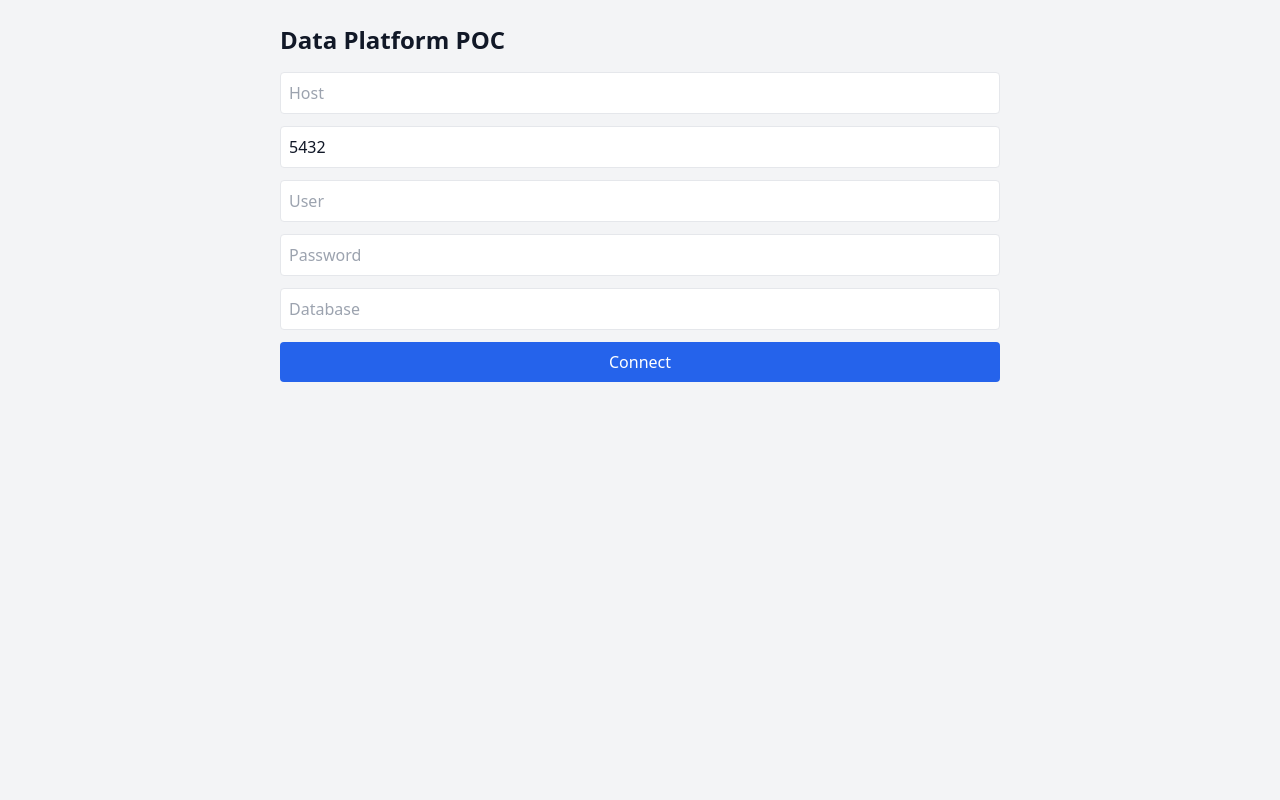
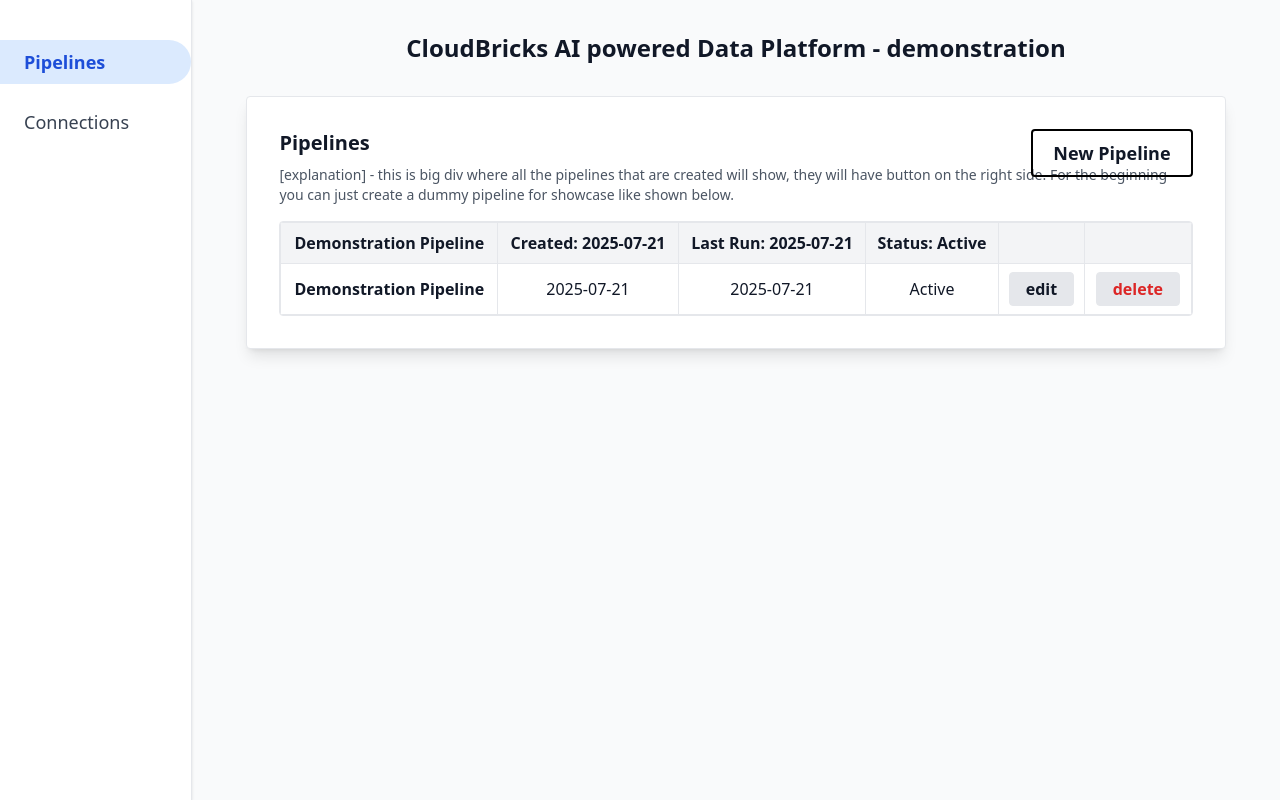
Before and after one commit to krebrovic/Data-platform-POC, a React (Vite) app in the folder frontend/: page / in a window 1280 px wide. Built offline with nearby package versions, Linux system fonts and the light colour scheme.

Commit message:
adding layout

```diff
--- a/frontend/src/App.jsx
+++ b/frontend/src/App.jsx
@@ -1,148 +1,87 @@
-import { useState } from 'react';
-import axios from 'axios';
+import { useState } from "react";
 
 function App() {
-  const [form, setForm] = useState({
-    host: '',
-    port: 5432,
-    user: '',
-    password: '',
-    database: ''
-  });
-  const [tables, setTables] = useState([]);
-  const [selectedTable, setSelectedTable] = useState(null);
-  const [preview, setPreview] = useState(null);
-  const [loading, setLoading] = useState(false);
-  const [error, setError] = useState('');
-
-  const handleChange = (e) => {
-    setForm({ ...form, [e.target.name]: e.target.value });
-  };
-
-  const handleSubmit = async () => {
-    setError('');
-    setLoading(true);
-    try {
-      const res = await axios.post(
-        `${import.meta.env.VITE_API_URL}/connect-db/`,
-        form
-      );
-      setTables(res.data.tables);
-      setSelectedTable(null);
-      setPreview(null);
-    } catch (err) {
-      setError(err.response?.data?.detail || 'Connection failed');
-    } finally {
-      setLoading(false);
-    }
-  };
-
-  const handlePreview = async (tableName) => {
-    setError('');
-    setLoading(true);
-    setSelectedTable(tableName);
-    try {
-      const res = await axios.post(
-        `${import.meta.env.VITE_API_URL}/preview-table/`,
-        {
-          ...form,
-          table_name: tableName
-        }
-      );
-      setPreview(res.data);
-    } catch (err) {
-      setError(err.response?.data?.detail || 'Failed to preview table');
-    } finally {
-      setLoading(false);
-    }
-  };
-
-  // ✅ NEW: Generate Data Model
-  const handleGenerateModel = async () => {
-    setError('');
-    setLoading(true);
-    try {
-      const res = await axios.post(
-        `${import.meta.env.VITE_API_URL}/generate-data-model/`,
-        {
-          ...form,
-          tables
-        }
-      );
-      alert(res.data.model); // Replace with a modal or display in UI later
-    } catch (err) {
-      setError(err.response?.data?.detail || 'Model generation failed');
-    } finally {
-      setLoading(false);
-    }
-  };
+  // Dummy data for demonstration
+  const [pipelines, setPipelines] = useState([
+    {
+      name: "Demonstration Pipeline",
+      created: "2025-07-21",
+      lastRun: "2025-07-21",
+      status: "Active",
+    },
+  ]);
 
   return (
-    <div className="p-6 max-w-3xl mx-auto font-sans">
-      <h1 className="text-2xl font-bold mb-4">Data Platform POC</h1>
+    <div className="min-h-screen bg-gray-50 flex font-sans">
+      {/* Sidebar */}
+      <aside className="w-48 bg-white border-r shadow flex flex-col">
+        <nav className="mt-10 space-y-4">
+          <a href="#" className="block pl-6 py-2 text-lg font-semibold text-blue-700 bg-blue-100 rounded-r-full">
+            Pipelines
+          </a>
+          <a href="#" className="block pl-6 py-2 text-lg text-gray-700 hover:bg-blue-50 rounded-r-full">
+            Connections
+          </a>
+        </nav>
+      </aside>
 
-      <div className="space-y-3 mb-4">
-        <input className="w-full p-2 border rounded" name="host" placeholder="Host" onChange={handleChange} />
-        <input className="w-full p-2 border rounded" name="port" placeholder="Port" type="number" value={form.port} onChange={handleChange} />
-        <input className="w-full p-2 border rounded" name="user" placeholder="User" onChange={handleChange} />
-        <input className="w-full p-2 border rounded" name="password" placeholder="Password" type="password" onChange={handleChange} />
-        <input className="w-full p-2 border rounded" name="database" placeholder="Database" onChange={handleChange} />
-        <button className="w-full p-2 bg-blue-600 text-white rounded hover:bg-blue-700" onClick={handleSubmit} disabled={loading}>
-          {loading ? 'Connecting...' : 'Connect'}
-        </button>
-      </div>
+      {/* Main Content */}
+      <main className="flex-1 flex flex-col items-center">
+        {/* Header */}
+        <header className="w-full py-8 text-center">
+          <h1 className="text-2xl font-semibold">
+            CloudBricks AI powered Data Platform - demonstration
+          </h1>
+        </header>
 
-      {error && <div className="text-red-500 mb-4">{error}</div>}
+        {/* Pipelines Panel */}
+        <section className="w-[90%] max-w-5xl bg-white border shadow-lg rounded p-8 relative">
+          {/* New Pipeline Button */}
+          <button
+            className="absolute right-8 top-8 px-5 py-2 border-2 border-black rounded text-lg font-semibold hover:bg-gray-100"
+          >
+            New Pipeline
+          </button>
 
-      {tables.length > 0 && (
-        <div className="mb-6">
-          <h2 className="text-lg font-semibold mb-2">Tables:</h2>
-          <ul className="list-disc list-inside space-y-1">
-            {tables.map((t) => (
-              <li key={t}>
-                <button className="text-blue-600 underline" onClick={() => handlePreview(t)}>
-                  {t}
-                </button>
-              </li>
-            ))}
-          </ul>
+          {/* Section Title */}
+          <h2 className="text-xl font-semibold mb-2">Pipelines</h2>
 
-          {/* ✅ Add Generate Data Model Button Here */}
-          <button
-            className="mt-4 p-2 bg-green-600 text-white rounded hover:bg-green-700"
-            onClick={handleGenerateModel}
-            disabled={loading}
-          >
-            {loading ? 'Generating Model...' : 'Generate Data Model'}
-          </button>
-        </div>
-      )}
+          {/* Explanation */}
+          <div className="mb-4 text-sm text-gray-600">
+            [explanation] - this is big div where all the pipelines that are created will show, they will have button on the right side. For the beginning you can just create a dummy pipeline for showcase like shown below.
+          </div>
 
-      {preview && (
-        <div className="mt-6">
-          <h2 className="text-lg font-semibold mb-2">Preview: {selectedTable}</h2>
-          <div className="overflow-auto border rounded">
-            <table className="min-w-full text-sm">
-              <thead>
-                <tr className="bg-gray-100">
-                  {preview.columns.map((col) => (
-                    <th key={col} className="text-left p-2 border-b">{col}</th>
-                  ))}
+          {/* Pipelines Table */}
+          <div className="overflow-x-auto border rounded">
+            <table className="min-w-full text-center text-base">
+              <thead className="bg-gray-100">
+                <tr>
+                  <th className="p-2 border">Demonstration Pipeline</th>
+                  <th className="p-2 border">Created: 2025-07-21</th>
+                  <th className="p-2 border">Last Run: 2025-07-21</th>
+                  <th className="p-2 border">Status: Active</th>
+                  <th className="p-2 border"></th>
+                  <th className="p-2 border"></th>
                 </tr>
               </thead>
               <tbody>
-                {preview.rows.map((row, idx) => (
-                  <tr key={idx} className="hover:bg-gray-50">
-                    {preview.columns.map((col) => (
-                      <td key={col} className="p-2 border-b">{String(row[col])}</td>
-                    ))}
-                  </tr>
-                ))}
+                <tr>
+                  <td className="p-2 border font-semibold">{pipelines[0].name}</td>
+                  <td className="p-2 border">{pipelines[0].created}</td>
+                  <td className="p-2 border">{pipelines[0].lastRun}</td>
+                  <td className="p-2 border">{pipelines[0].status}</td>
+                  <td className="p-2 border">
+                    <button className="px-4 py-1 border rounded bg-gray-200 hover:bg-gray-300 font-semibold">edit</button>
+                  </td>
+                  <td className="p-2 border">
+                    <button className="px-4 py-1 border rounded bg-gray-200 hover:bg-gray-300 font-semibold text-red-600">delete</button>
+                  </td>
+                </tr>
               </tbody>
             </table>
           </div>
-        </div>
-      )}
+        </section>
+      </main>
     </div>
   );
 }
```
